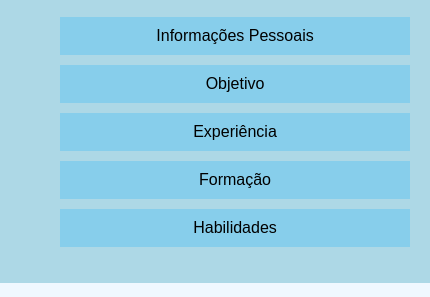
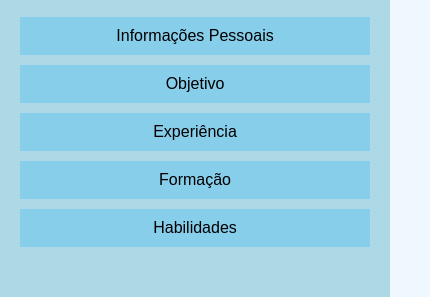
Before and after one commit to andre-kiyuna/testeWeb, a plain HTML site: page docs/index.html in a window 390 px wide. Shown: the part 241-538 px from the top of the page, 430 px wide, since content can reach past the window. Drawn offline with Linux system fonts and the light colour scheme.

Commit message:
Update estilo.css

```diff
--- a/docs/css/estilo.css
+++ b/docs/css/estilo.css
@@ -8,15 +8,16 @@ body {
 }
 /* Seletor de classe para o container principal */
 .container {
-    display: flex;
-    flex-direction: row;
+    display: flex; /* Ativa o layour Flexbox para alinhar as colunas */
+    flex-direction: row; /* Organiza os itens em linha */
 }
 /* Seletor de classe para a área do menu */
 .menu {
-    width: 25%;
-    background-color: #add8e6;
-    padding: 20px;
-    height: 150vh;
+    width: 25%; /* Ocupa 25% da largura da tela */
+    background-color: #add8e6; /* Cor de fundo do menu */
+    padding: 20px; /* Espaçamento interno */
+    min-height: 100vh; /* Garante que o menu ocupe toda a altura da tela */
+    box-sizing: border-box; /* Garante que o padding não afete a largura total de 25% */
 }
 /* Estilo para a foto de perfil */
 .foto-perfil {
@@ -27,17 +28,21 @@ body {
     object-fit: cover; /* Garante que a foto não fique distorcida */
     margin: 0 auto 20px; /* Centraliza a foto e adiciona uma margem embaixo */
 }
+/* Para remover os marcadores da lista do menu */
+.menu ul {
+    padding: 0; /* Remove o padding padrão */
+    list-style-type: none; /* Remove os marcadores da lista */
+}
 /* Seletor de classe para a área de conteúdo */
 .conteudo {
-    width: 75%;
-    padding: 30px;
+    width: 75%; /* Garante que o conteúdo ocupe 75% da largura da tela */
+    padding: 30px; /* Espaçamento interno */
+    box-sizing: border-box; /* Garante que o padding não afete a largura total de 75% */
 }
 /* Seletor de classe para cada item da lista do menu */
 .item-menu {
-    background-color: #87ceeb;
-    margin: 10px 0px;
-    padding: 10px;
-    list-style-type: none;
+    background-color: #87ceeb; /* Cor de fundo dos itens do menu */
+    margin: 10px 0px; /* Espaçamento entre os itens do menu */
 }
 /* Seletor de pseudo-classe para o efeito 'hover' nos itens do menu */
 .item-menu:hover {
@@ -45,40 +50,39 @@ body {
 }
 /* Estilizando os links dentro do menu */
 .item-menu a {
-    text-decoration: none;
+    text-decoration: none; /* Remove o sublinhado dos links */
     color: #000000;
-    display: block;
+    display: block; /* Faz o link ocupar toda a área do item tornando a área clicável maior */
+    padding: 10px; /* Espaçamento interno dos links */
 }
-/* Seletor de ID para estilizar seções específicas */
+/* Seletor de ID para estilizar a seção de pessoais */
 #pessoais {
-    border-left: 5px solid #add8e6;
-    padding-left: 15px;
+    border-left: 5px solid #add8e6; /* Adiciona uma borda a esquerda */
+    padding-left: 15px; /* Espaçamento entre a borda e o texto */
 }
 /* Seletor de ID para estilizar a seção de objetivo */
 #objetivo {
-    margin-top: 20px;
+    margin-top: 20px; /* Adiciona um espaçamento no topo da seção para separá-la da anterior */
 }
 
 /* Seletor para os títulos de nível 2 (H2) dentro da área de conteúdo */
 .conteudo h2 {
      color: #4682b4;
-     border-bottom: 2px solid #4682b4;
-     padding-bottom: 5px;
+     border-bottom: 2px solid #4682b4; /* Adiciona uma linha abaixo dos títulos */
+     padding-bottom: 5px; /* Espaçamento entre o texto e a linha */
 }
 /* Aplica estes estilos apenas quando a tela for menor ou igual a 768px */
 @media (max-width: 768px) {
     .container {
-        flex-direction: column;
+        flex-direction: column; /* Muda o Layout para coluna */
     }
     .menu {
-         width: 100%;
-         height: auto;
-         text-align: center;
+         width: 100%; /* Faz o menu ocupar toda a largura */
+         height: auto; /* Altura se ajusta ao conteúdo */
+         text-align: center; /* Centraliza o texto */
     }
     .conteudo {
-         width: 100%;
-         padding: 15px;
+         width: 100%; /* Faz o conteúdo ocupar toda a largura */
+         padding: 15px; /* Diminui o padding em telas menores */
     }
-
-
 }
```
